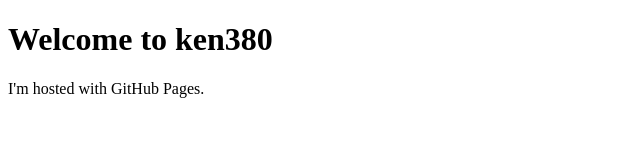
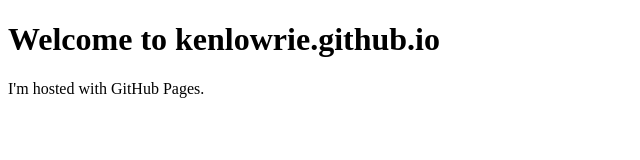
Before and after one commit to ken380/ken380.github.io, a plain HTML site: page index.html in a window 1280 px wide. Shown: the whole page, without its empty margins (0-640 px from the left). Drawn offline with Linux system fonts and the light colour scheme.

Commit message:
Updated username.
Changed my github username from ken380 to kenlowrie

```diff
--- a/index.html
+++ b/index.html
@@ -1,7 +1,7 @@
 <!DOCTYPE html>
 <html>
 <body>
-<h1>Welcome to ken380</h1>
+<h1>Welcome to kenlowrie.github.io</h1>
 <p>I'm hosted with GitHub Pages.</p>
 </body>
 </html>
```
